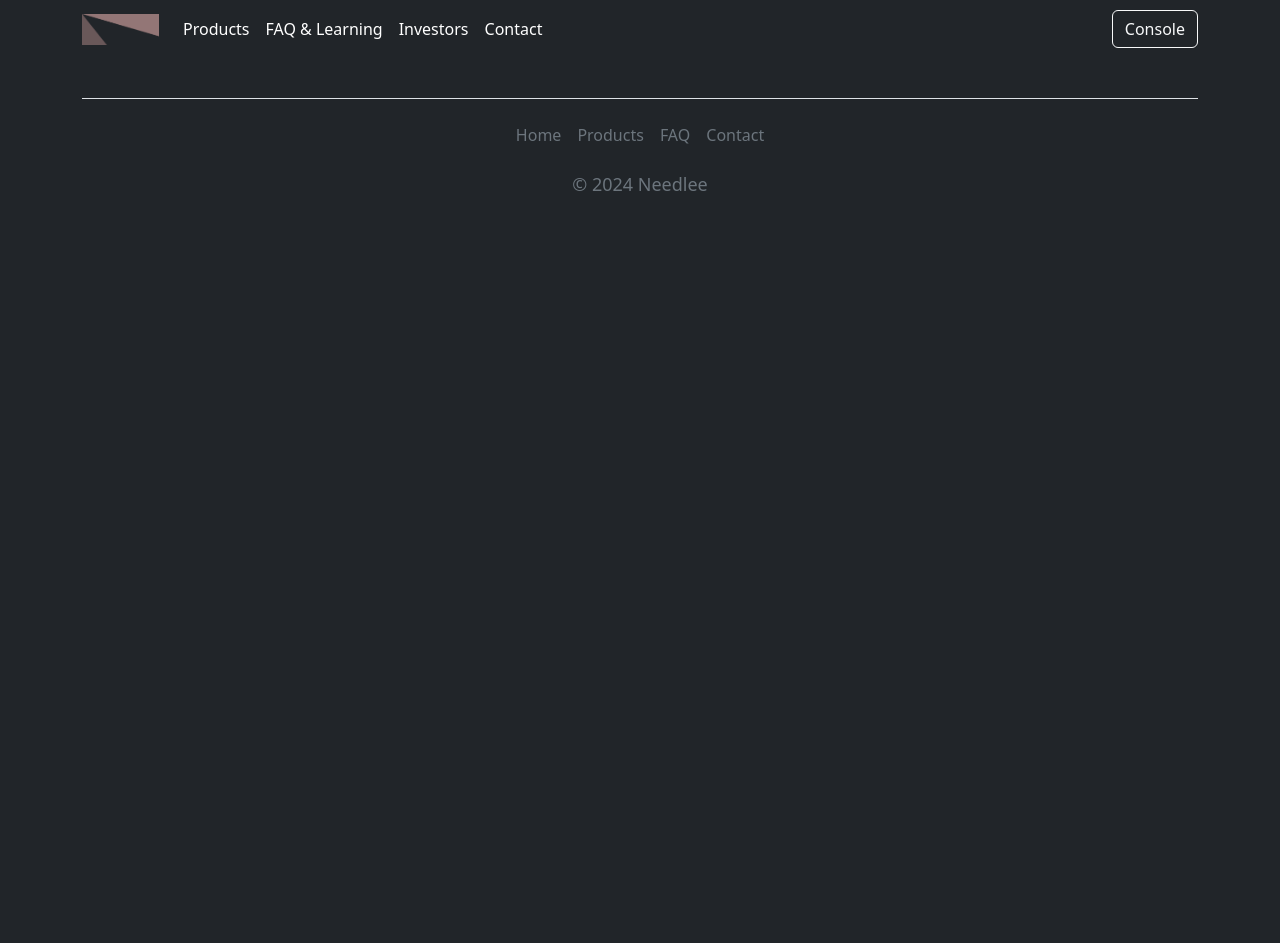
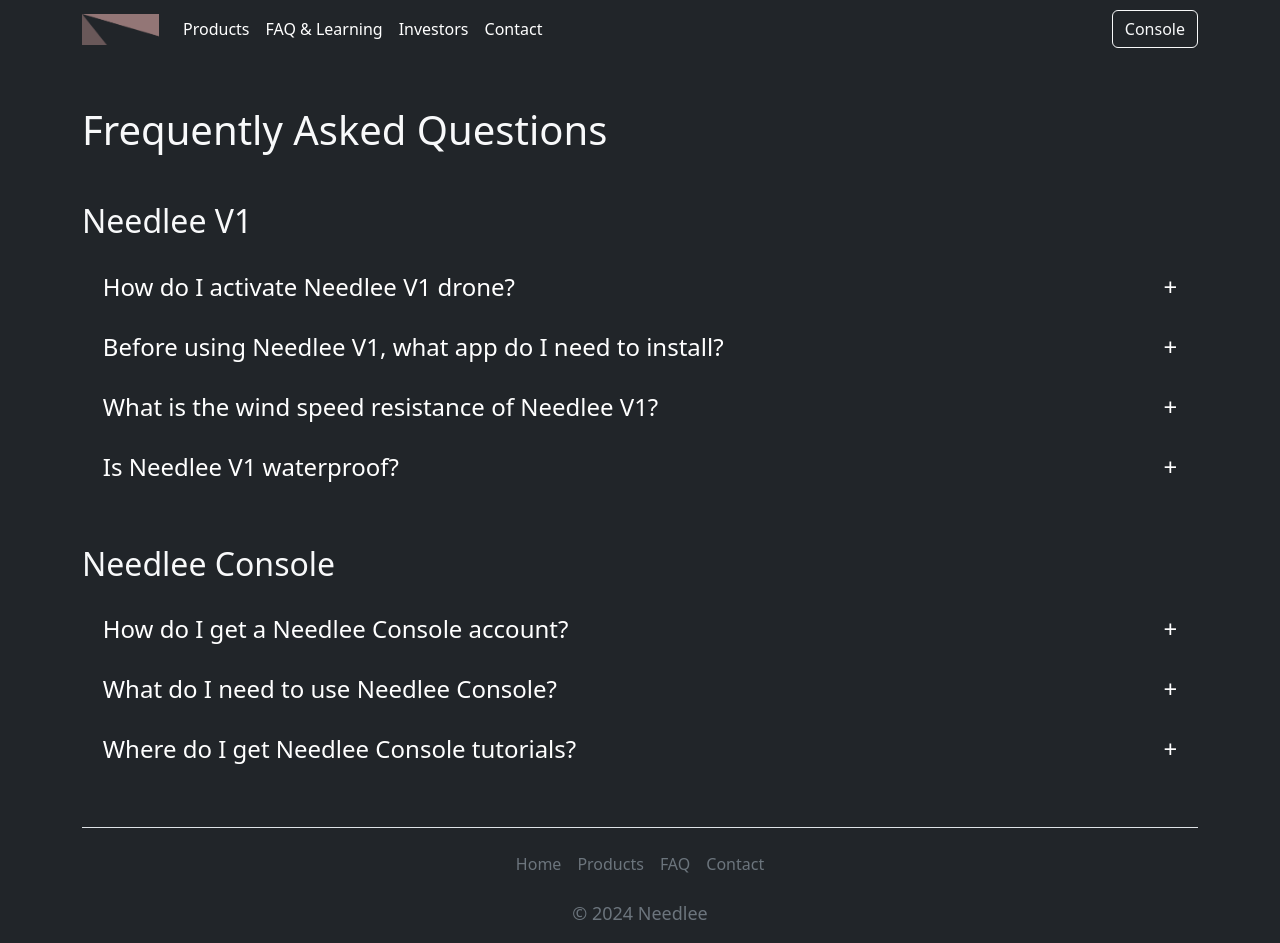
Before and after one commit to needlee-uav/website, a Flask app: page /faq in a window 1280 px wide. Before the commit the page ends 191 px from the top, so only its background shows below. Run offline with Flask 3, Linux system fonts and the light colour scheme; some libraries are stand-ins or nearby versions.

Commit message:
faq page added

```diff
--- a/templates/faq.html
+++ b/templates/faq.html
@@ -0,0 +1,86 @@
+
+<style>
+
+details{
+  color: #fff;
+  font-size: 1.5rem;
+}
+
+summary {
+  padding: .5em 1.3rem;
+  list-style: none;
+  display: flex;
+  justify-content: space-between;
+  transition: height 1s ease;
+}
+
+summary::-webkit-details-marker {
+  display: none;
+}
+
+summary:after{
+  content: "\002B";
+}
+
+details[open] summary {
+    border-bottom: 1px solid #aaa;
+    margin-bottom: .5em;
+}
+
+details[open] summary:after{
+  content: "\00D7";
+}
+
+details[open] div{
+  padding: .5em 1em;
+  background-color: #303030;
+}
+
+</style>
+<div class="container">
+    <h1 class="text-light mb-3 mt-5 text-left">Frequently Asked Questions</h1>
+    <h2 class="text-light mb-3 mt-5 text-left">Needlee V1</h2>
+    <details>
+        <summary><p class="large-p" style="margin: 0px;">How do I activate Needlee V1 drone?</p></summary>
+        <div>
+            <p class="standart-p">Connect your mobile device (connected to the internet) with the Needlee Console, login using credentials your recieved with an email after the order. Then power Needlee V1 to connect via Needlee Console. Follow the instructions in the Console to activate Needlee V1.</p>
+        </div>
+    </details>
+    <details>
+        <summary><p class="large-p" style="margin: 0px;">Before using Needlee V1, what app do I need to install?</p></summary>
+        <div>
+            <p class="standart-p">Needlee V1 can only be used with the Needlee Console. You can download the latest PWA application on your device or use the Needlee Console web version. Needlee Console requires stable internet connection.</p>
+        </div>
+    </details>
+    <details>
+        <summary><p class="large-p" style="margin: 0px;">What is the wind speed resistance of Needlee V1?</p></summary>
+        <div>
+            <p class="standart-p">The max wind speed resistance of Needlee V1 is 8 m/s.</p>
+        </div>
+    </details>
+    <details>
+        <summary><p class="large-p" style="margin: 0px;">Is Needlee V1 waterproof?</p></summary>
+        <div>
+            <p class="standart-p">No. Avoid contact with water during use as it may lead to damage of the device. If it rains during flight, please return and land as soon as possible, and wait until the aircraft is fully dry inside before using it again.</p>
+        </div>
+    </details>
+    <h2 class="text-light mb-3 mt-5 text-left">Needlee Console</h2>
+    <details>
+        <summary><p class="large-p" style="margin: 0px;">How do I get a Needlee Console account?</p></summary>
+        <div>
+            <p class="standart-p">Needlee Console account is automatically created for each Needlee V1 drone. You recieve temporary login and password via an email with full setup instructions after your Needlee V1 order is created.</p>
+        </div>
+    </details>
+    <details>
+        <summary><p class="large-p" style="margin: 0px;">What do I need to use Needlee Console?</p></summary>
+        <div>
+            <p class="standart-p">The easiest way is to use the web version of Needlee Console. You can additionlly install the PWA Needlee Console application to increase performance. You'll need stable internet connection to use Needlee Console.</p>
+        </div>
+    </details>
+    <details>
+        <summary><p class="large-p" style="margin: 0px;">Where do I get Needlee Console tutorials?</p></summary>
+        <div>
+            <p class="standart-p">You'll recieve a complite user guide via an email with full setup instructions after your Needlee V1 order is created.</p>
+        </div>
+    </details>
+</div>
--- a/templates/index.html
+++ b/templates/index.html
@@ -46,15 +46,9 @@
         <div class="nav-option" id="section" style="display: inline;">
             {% include section %}
         </div>
-        <div class="nav-option" id="investors" style="display: none;">
-
-        </div>
-        <div class="nav-option" id="contact" style="display: none;">
-            <h1 class="text-light">Contact</h1>
-        </div>
-
-        <div class="container">
-            <footer class="py-3 my-4">
+        <footer class="footer bg-dark mt-5">
+            <!-- <footer class="py-3 my-4"> -->
+            <div class="container">
                 <ul class="nav justify-content-center border-top pb-2 pt-3 mb-2">
                     <li class="nav-item"><a class="nav-link px-2 text-muted" href="#">Home</a></li>
                     <li class="nav-item"><a class="nav-link px-2 text-muted" href="#">Products</a></li>
@@ -62,8 +56,9 @@
                     <li class="nav-item"><a class="nav-link px-2 text-muted" href="#">Contact</a></li>
                 </ul>
                 <p class="text-center text-muted">© 2024 Needlee</p>
-            </footer>
-        </div>
+            <!-- </footer> -->
+            </div>
+        </footer>
     </div>
     <script src="{{ url_for('static', filename='index.js') }}"></script>
   </body>
```
